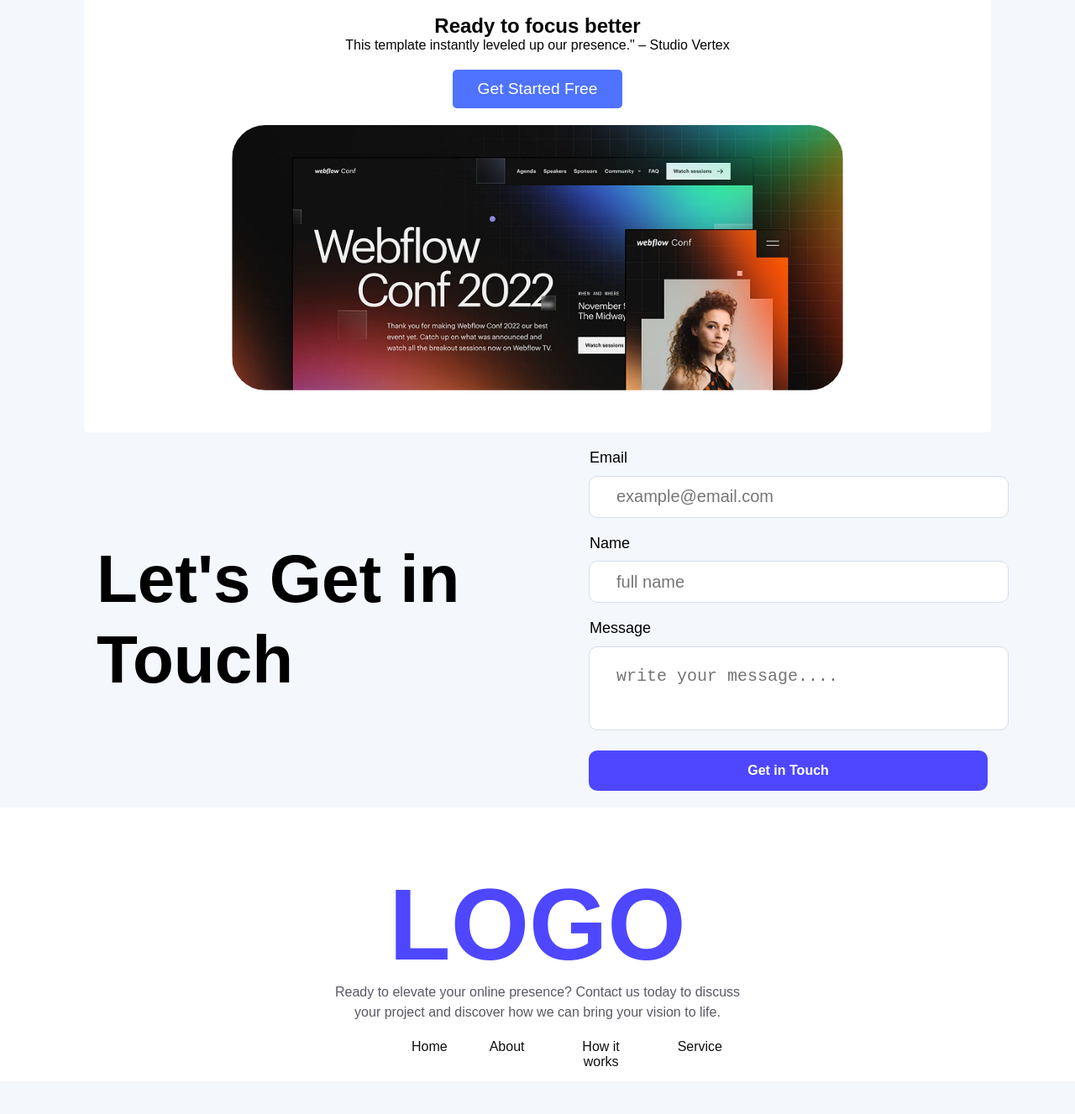
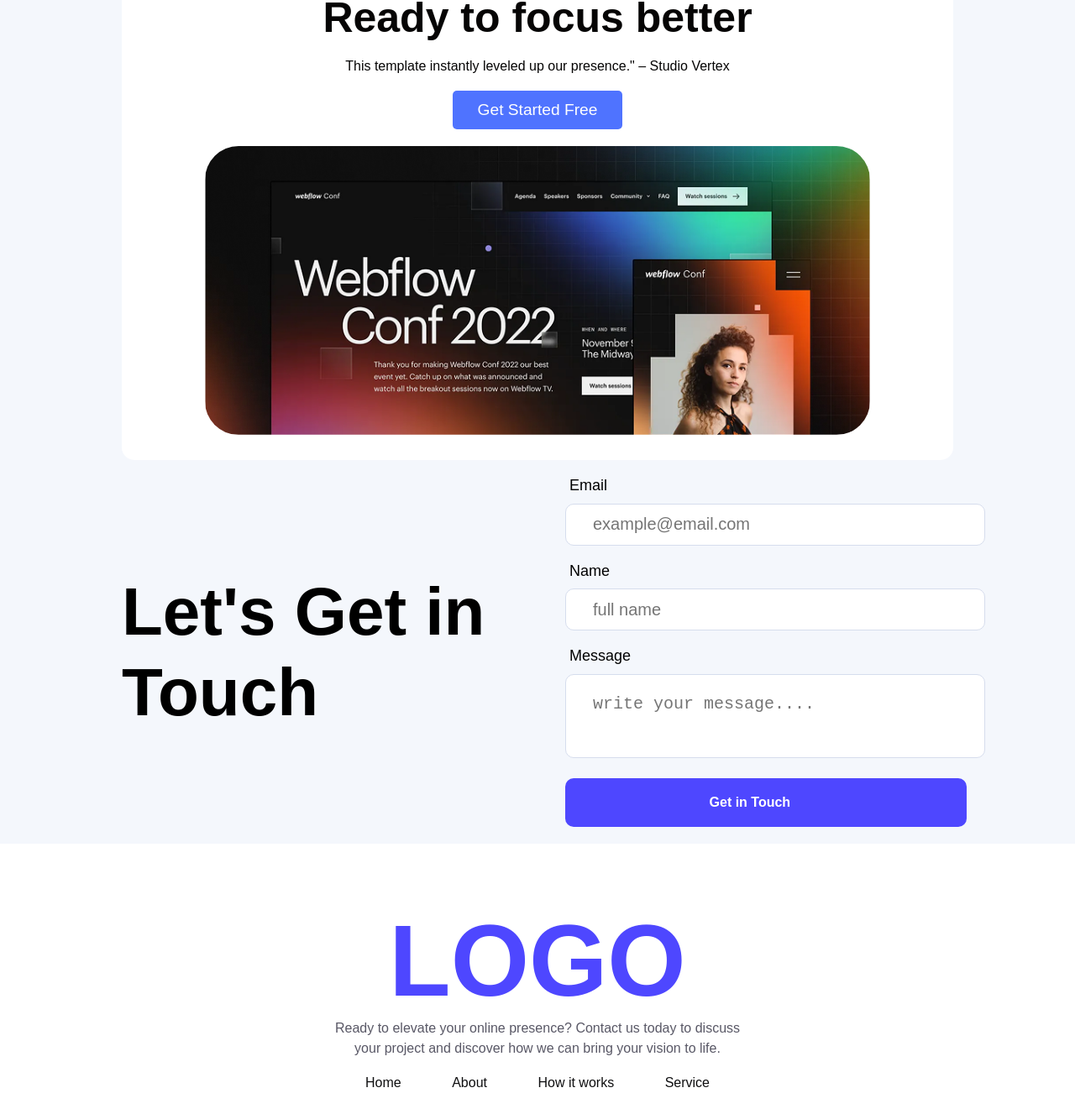
Before and after one commit to AbirMahmud14/PH-Assignment01, a plain HTML site: page index.html in a window 1280 px wide. Shown: the part 1773-3100 px from the top of the page at 84% size. Before the commit the page ends 3067 px from the top, so only its background shows below. Drawn offline with Linux system fonts and the light colour scheme.

Commit message:
khodar kosom final touch

```diff
--- a/index.html
+++ b/index.html
@@ -155,10 +155,10 @@
 </section>
 
   <!-- Focus Section -->
-   <section>
+   <section class="full-focus">
     <div class="focus">
 
-        <h2>Ready to focus better</h2>
+        <h2 class="focus-head">Ready to focus better</h2>
         <p>This template instantly leveled up our presence." – Studio Vertex</p>
         <button class="get-started-btn">Get Started Free</button>
          <img class="big-img"
@@ -189,7 +189,7 @@
             <p>Ready to elevate your online presence? Contact us today to discuss<br> your project and discover how we can
                 bring your vision to life.</p>
         </div>
-        <nav class="footer-nav inter-normal">
+        <nav class="footer-nav">
             <a href="">Home</a>
             <a href="">About</a>
             <a href="">How it works</a>
--- a/styles.css
+++ b/styles.css
@@ -14,6 +14,9 @@
     font-family: 'Arial', sans-serif;
     background-color: #f4f7fc;
     color: #333;
+}
+main{
+  padding: 120px 150px 0px 150px;
 }
 
 /* Navbar Section */
@@ -168,14 +171,14 @@
 
 /* Reviews Section */
 .head{
-    padding:50px 0 20px 0;
+    padding:20px 0px 0px 0px;
     margin: top 20px;
     text-align: center;
-    font-size: bold;
+    font-size: 40px;
 }
 .reviews{
     display: flex;
-    padding: 20px 10px ;
+    padding: 0px 120px 0px 120px ;
 }
 .review-card,
 .review-card * {
@@ -331,15 +334,19 @@
 
 
 /* Focus Section */
+.full-focus{
+
+   padding: 0px 120px 0px 120px ;
+}
 .focus {
     background-color:#ffffff;
     color: rgb(6, 5, 5);
-    padding: 20px 20px;
-    margin: 0 100px 0 100px;
+    padding: 60 px;
+    margin: 0 25px 0 25px;
     text-align: center;
     align-content: center;
     align-items: center;
-    border-radius:5px;
+    border-radius:15px;
 
 
 }
@@ -360,9 +367,12 @@
   background-color: purple;
 
 }
-
+.focus-head{
+  font-size: 50px;
+  padding: 20px 0px 20px 0px;
+}
 .big-img{
-  width:70%;
+  width:80%;
   display: block;
   margin-left: auto;
   margin-right: auto;
@@ -372,6 +382,7 @@
 }
 /* Contact Section */
 .contact{
+  margin: 0px 25px 0px 25px;
     padding: 20px;
     display: flex;
     color: #f4f7fc;
@@ -385,14 +396,14 @@
     color: rgba(0, 0, 0, 1);
     align-content: center;
     padding-left: 70px;
-    margin-left: 25px;
+    margin-left: 30px;
 }
 form label{
     font-weight: 500;
     font-size: 18px;
     line-height: 120%;
     text-align: left;
-    padding-left: 1px;    letter-spacing: 0%;
+    padding-left: 5px;    letter-spacing: 0%;
     color: rgba(0, 0, 0, 1);
     display: block;
     margin-bottom: 10px;
@@ -430,10 +441,13 @@
     font-size: 16px;
     color: #FFFFFF;
       margin: 20 32 20 32;
-    padding: 15px 28px;
+    padding: 20px 32px;
     border-radius: 10px;
     border: none;
+    margin-right: 30px;
     cursor: pointer;
+     padding-right: 70px;
+    margin-right: 30px;
 }
 
      form button:hover {
@@ -470,13 +484,10 @@
     margin: 0;
 }
       .footer-nav{
-           margin: 0;
-    padding: 20px 420px ;
+           margin: 0px 300px 0px 300px;
+    padding: 20px 65px 0px 65px ;
     display: flex;
-    text-align: center;
-    align-content: center;
-    position: absolute;
-    gap: 50px;
+    justify-content: space-between;
       }
 
 .footer-nav a{
```
